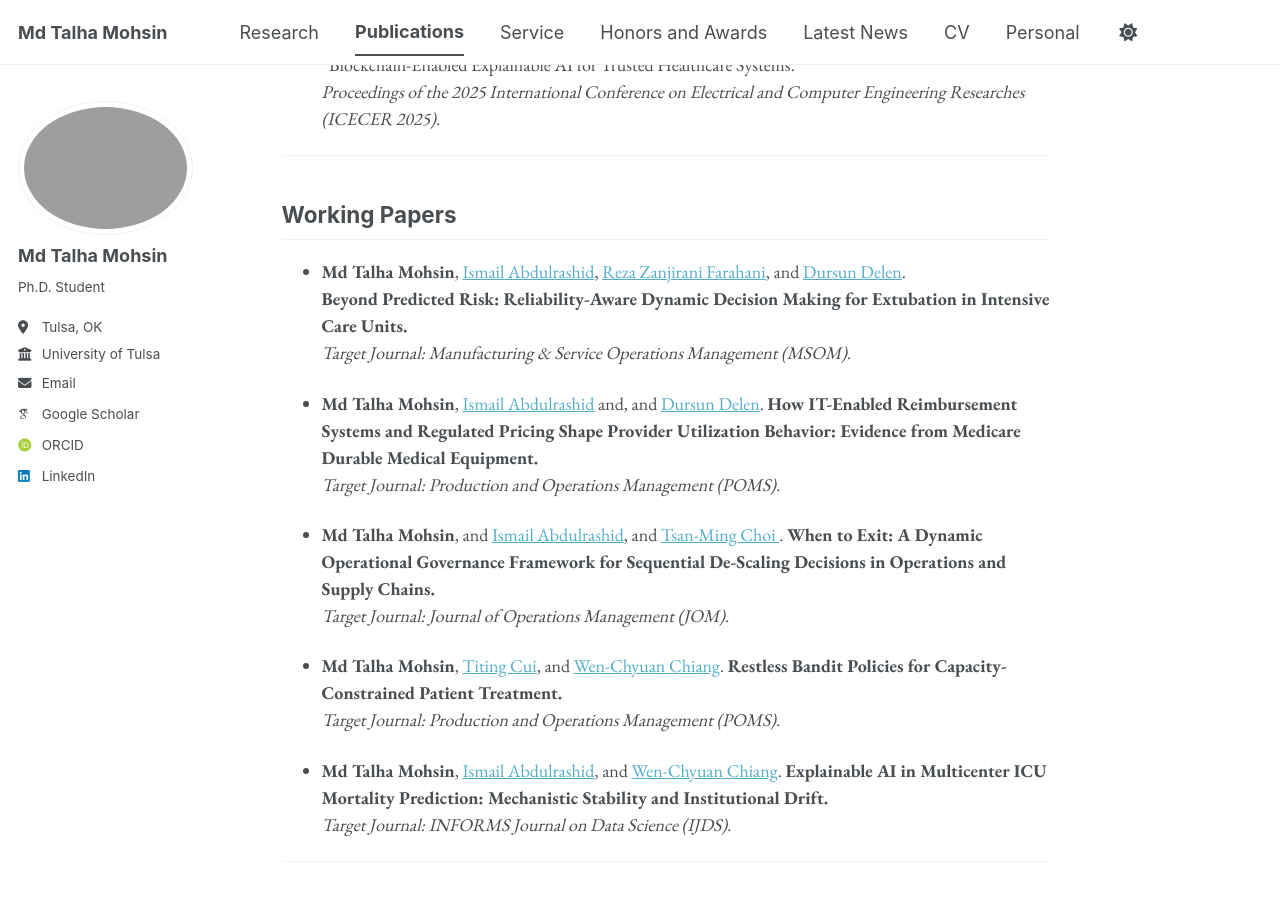
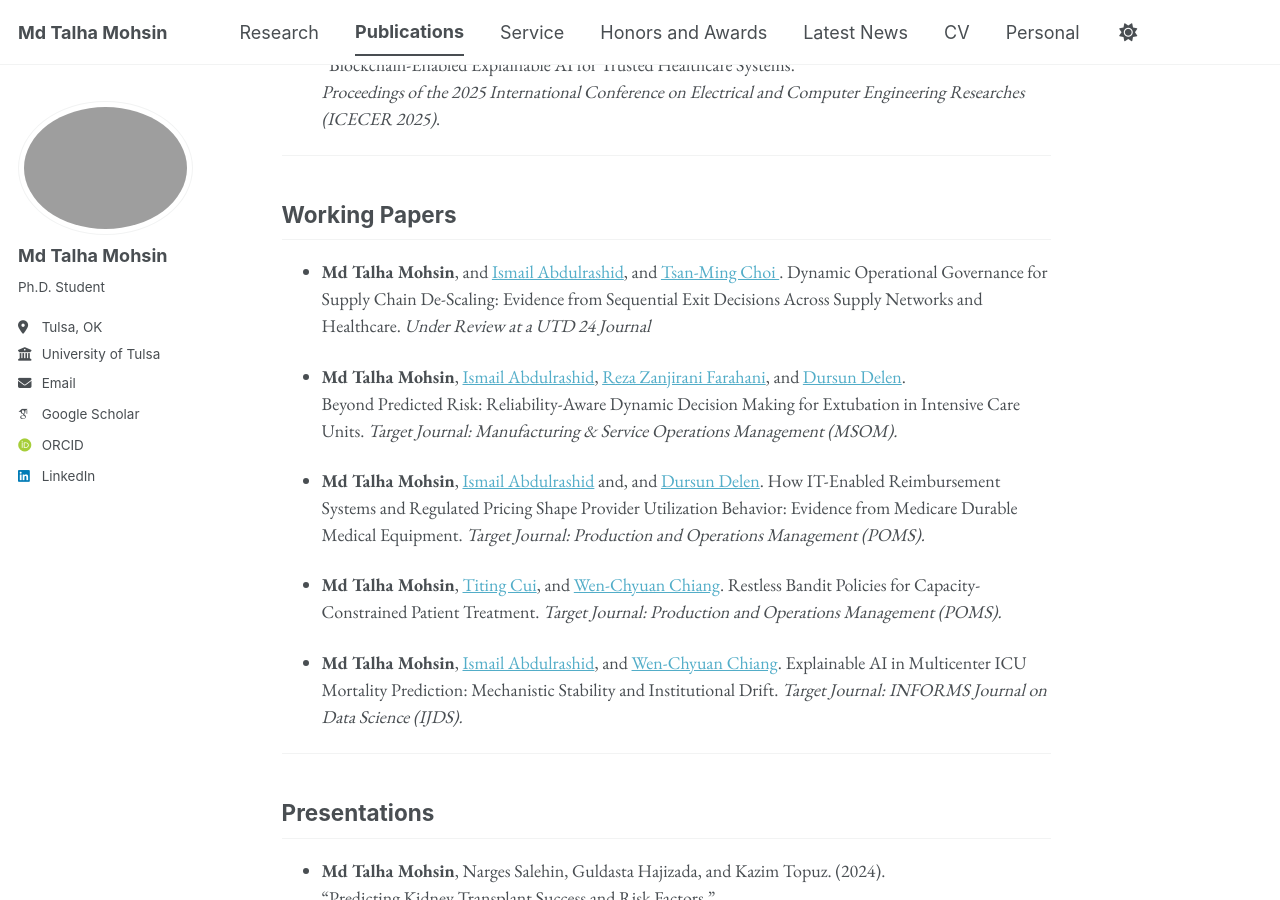
Before and after one commit to mdtalhamohsin/mdtalhamohsin.github.io, a Jekyll site: the page built from _pages/publications.md, in a window 1280 px wide and 900 px high, scrolled down 982 px. Built offline with Jekyll 4.4.1, drawn with Linux system fonts in a browser that asks for light colours; some web fonts are replaced; a script bundle is joined from its source files by our own code; library files that are not in the unit come from our copies.

Commit message:
Update publications.md

```diff
--- a/_pages/publications.md
+++ b/_pages/publications.md
@@ -41,24 +41,25 @@ You can also find my publications on [Google Scholar](https://scholar.google.com
 
 ## Working Papers
 
+- **Md Talha Mohsin**, and <a href="https://utulsa.edu/people/ismail-abdulrashid/" target="_blank" rel="noopener noreferrer">Ismail Abdulrashid</a>, and <a href="https://sites.google.com/view/jason-choi/" target="_blank" rel="noopener noreferrer">Tsan-Ming Choi </a>.
+  Dynamic Operational Governance for Supply Chain De-Scaling: Evidence from Sequential Exit Decisions Across Supply Networks and Healthcare.
+  *Under Review at a UTD 24 Journal*
+
 - **Md Talha Mohsin**, <a href="https://utulsa.edu/people/ismail-abdulrashid/" target="_blank" rel="noopener noreferrer">Ismail Abdulrashid</a>, <a href="https://scholar.google.com/citations?user=MeYfACoAAAAJ&hl=en" target="_blank" rel="noopener noreferrer">Reza Zanjirani Farahani</a>, and <a href="https://experts.okstate.edu/dursun.delen" target="_blank" rel="noopener noreferrer">Dursun Delen</a>.
-  **Beyond Predicted Risk: Reliability-Aware Dynamic Decision Making for Extubation in Intensive Care Units.**
+  Beyond Predicted Risk: Reliability-Aware Dynamic Decision Making for Extubation in Intensive Care Units.
   *Target Journal: Manufacturing & Service Operations Management (MSOM).*
 
 - **Md Talha Mohsin**, <a href="https://utulsa.edu/people/ismail-abdulrashid/" target="_blank" rel="noopener noreferrer">Ismail Abdulrashid</a> and, and <a href="https://experts.okstate.edu/dursun.delen" target="_blank" rel="noopener noreferrer">Dursun Delen</a>.
-  **How IT-Enabled Reimbursement Systems and Regulated Pricing Shape Provider Utilization Behavior: Evidence from Medicare Durable Medical Equipment.**
+  How IT-Enabled Reimbursement Systems and Regulated Pricing Shape Provider Utilization Behavior: Evidence from Medicare Durable Medical Equipment.
   *Target Journal: Production and Operations Management (POMS).*
 
-- **Md Talha Mohsin**, and <a href="https://utulsa.edu/people/ismail-abdulrashid/" target="_blank" rel="noopener noreferrer">Ismail Abdulrashid</a>, and <a href="https://sites.google.com/view/jason-choi/" target="_blank" rel="noopener noreferrer">Tsan-Ming Choi </a>.
-  **When to Exit: A Dynamic Operational Governance Framework for Sequential De-Scaling Decisions in Operations and Supply Chains.**
-  *Target Journal: Journal of Operations Management (JOM).*
 
 - **Md Talha Mohsin**, <a href="https://tcui-pitt.github.io/" target="_blank" rel="noopener noreferrer">Titing Cui</a>, and <a href="https://utulsa.edu/people/wen-chyuan-chiang/" target="_blank" rel="noopener noreferrer">Wen-Chyuan Chiang</a>.
-  **Restless Bandit Policies for Capacity-Constrained Patient Treatment.**
+  Restless Bandit Policies for Capacity-Constrained Patient Treatment.
   *Target Journal: Production and Operations Management (POMS).*
 
 - **Md Talha Mohsin**, <a href="https://utulsa.edu/people/ismail-abdulrashid/" target="_blank" rel="noopener noreferrer">Ismail Abdulrashid</a>, and <a href="https://utulsa.edu/people/wen-chyuan-chiang/" target="_blank" rel="noopener noreferrer">Wen-Chyuan Chiang</a>.
-  **Explainable AI in Multicenter ICU Mortality Prediction: Mechanistic Stability and Institutional Drift.**
+  Explainable AI in Multicenter ICU Mortality Prediction: Mechanistic Stability and Institutional Drift.
   *Target Journal: INFORMS Journal on Data Science (IJDS).*
 
 ---
```
